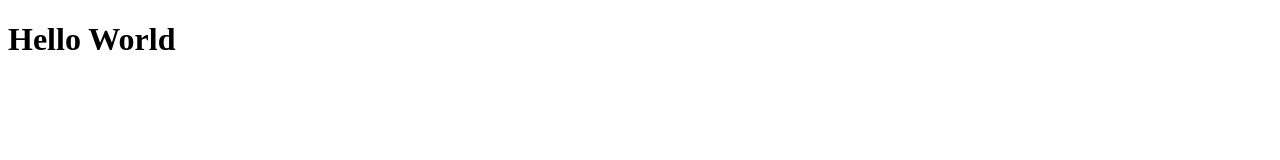
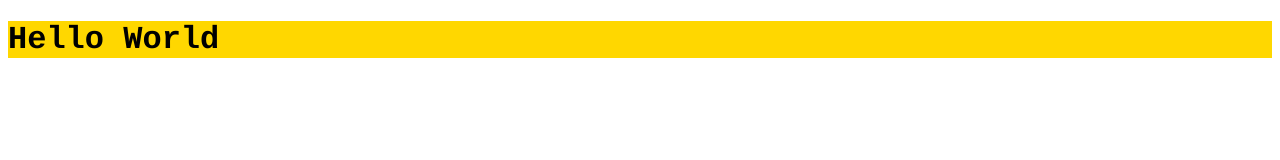
Before and after one commit to AliAgayev/testProject514v2, a plain HTML site: page index.html in a window 1280 px wide. Drawn offline with Linux system fonts and the light colour scheme.

Commit message:
New Change

```diff
--- a/index.html
+++ b/index.html
@@ -7,8 +7,8 @@
     <title>Document</title>
 </head>
 <body>
-    <div>
-        <h1>Hello World</h1>
+    <div style="background-color:gold">
+        <h1 style="font-family:courier;">Hello World</h1>
     </div>
 </body>
 </html>
```
